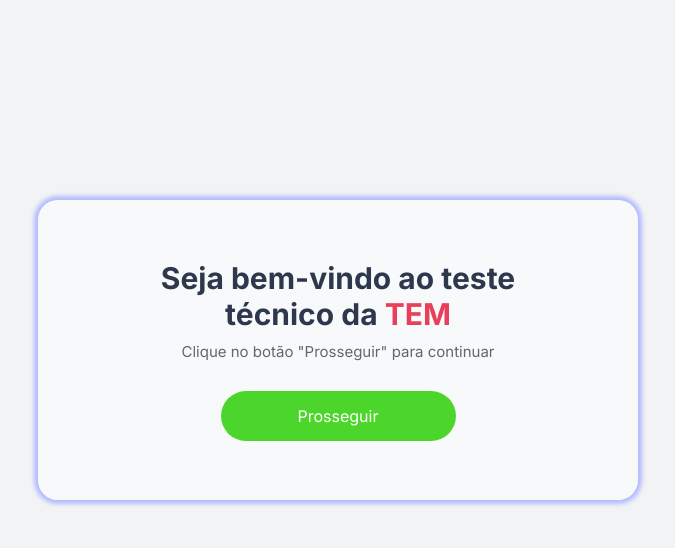
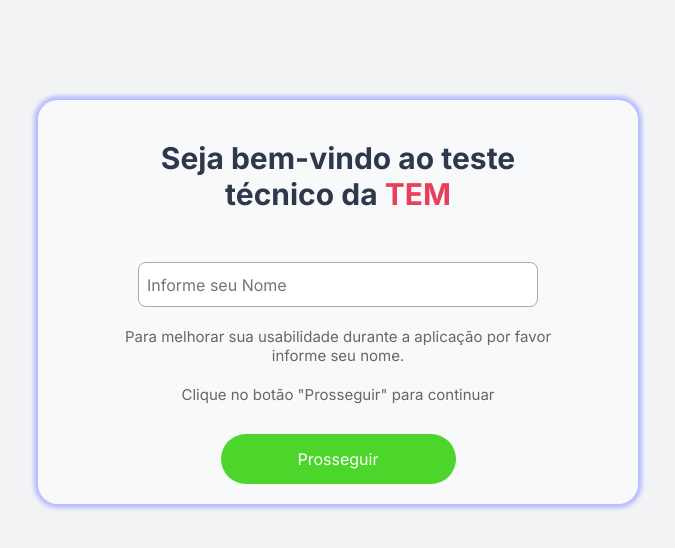
Before and after one commit to tem-saude/desafio-tem, a React (Create React App) app in the folder frontend/: page / in a window 1280 px wide. Shown: the top 548 px of the page, without its empty margins (302-977 px from the left). Built offline with nearby package versions, Linux system fonts and the light colour scheme.

Commit message:
feat: add ensure we are able to acess the system if name is  provided

```diff
--- a/frontend/src/pages/Welcome/index.tsx
+++ b/frontend/src/pages/Welcome/index.tsx
@@ -1,13 +1,40 @@
-import React from 'react';
-import {Link} from 'react-router-dom'
-import { Container, Title } from './styles';
+import React, { useState,useCallback} from 'react';
+import {useHistory} from 'react-router-dom'
+import { toast } from 'react-toastify';
+import { Container, Title, Error} from './styles';
 
 const Welcome:React.FC  = () =>{
+  const history = useHistory()
+  const [inputText, setInputText] = useState('')
+  const [inputError, setInputError] = useState('')
+
+  const handleStart = useCallback(() =>{
+    if(!inputText){
+      setInputError('Por favor informe o nome do úsuario')
+      return
+    }
+
+    toast.success(`Seja bem vindo ao sistema ${inputText}`)
+    setTimeout(() =>{
+      history.push('/home')
+      setInputText('')
+      setInputError('')
+    },2000)
+  },[ inputText, history])
+
   return(
-    <Container>
+    <Container hasError={!!inputError}>
       <h1> Seja bem-vindo ao teste técnico da <Title>TEM</Title> </h1>
+      <input
+        type="text"
+        placeholder="Informe seu Nome"
+        value={inputText}
+        onChange={(e) => setInputText(e.target.value)}
+        />
+        {inputError && <Error>{inputError}</Error>}
+      <span> Para melhorar sua usabilidade durante a aplicação por favor informe seu nome.</span>
       <span> Clique no botão "Prosseguir" para continuar </span>
-      <Link to="/home"> Prosseguir</Link>
+      <button type="button" onClick={handleStart}> Prosseguir</button>
     </Container>
   )
 }
--- a/frontend/src/pages/Welcome/styles.ts
+++ b/frontend/src/pages/Welcome/styles.ts
@@ -2,6 +2,9 @@
 import {shade} from 'polished'
 import * as colors from '../../config/colors'
 
+interface ContainerProps{
+  hasError: boolean;
+}
 
 const showContent = keyframes`
 
@@ -22,11 +25,11 @@
  }
 `
 
-export const Container = styled.div`
+export const Container = styled.div<ContainerProps>`
  width: 100%;
  max-width:600px;
- height: 300px;
- margin:200px auto;
+
+ margin:100px auto;
  padding: 20px;
  border-radius:20px;
  display:flex;
@@ -44,17 +47,31 @@
    max-width: 400px;
    margin: 0 auto;
    text-align:center;
-   color: ${colors.title}
+   color: ${colors.title};
+   padding: 20px;
  }
 
+ input{
+   margin: 30px 0 10px 0;
+   width: 100%;
+   max-width: 400px;
+   height:45px;
+   padding-left: 8px;
+   border-radius: 8px;
+   border: 1px solid #aaa;
+   padding-left: 8px;
+ }
  span{
+   width: 100%;
+   max-width: 450px;
    margin: 10px 0;
    color:${colors.text};
    font-size: 15px;
  }
 
 
- a{
+ button{
+   border:0;
    width: 235px;
    height: 50px;
    margin-top: 20px;
@@ -86,3 +103,12 @@
   border-bottom: 1px solid ${colors.red}
  }
 `
+
+export const Error = styled.div`
+ background:${colors.red};
+ width: 100%;
+ max-width:400px;
+ padding: 10px 0;
+ border-radius:8px;
+ color:#fff;
+`
```
